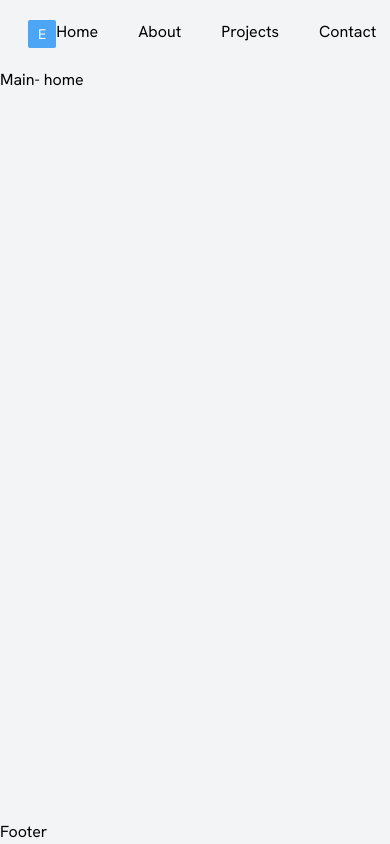
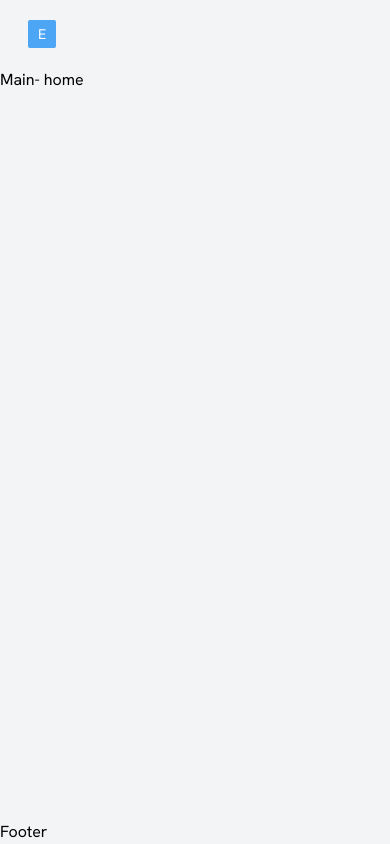
Before and after one commit to Esther-tech/portfolio-2024, a Next.js app: page / in a window 390 px wide. Built offline with nearby package versions, Linux system fonts and the light colour scheme.

Commit message:
add dynamic nav items

```diff
--- a/components/header.tsx
+++ b/components/header.tsx
@@ -1,29 +1,40 @@
 import Link from "next/link";
 import React from "react";
+import NavItem from "./navItem";
+
+const navItems = [
+  {
+    title: "Home",
+    href: "/",
+  },
+  { title: "About", href: "/about" },
+  {
+    title: "Projects",
+    href: "/projects",
+  },
+  {
+    title: "Contact",
+    href: "/contact",
+  },
+];
 
 export default function Header() {
   return (
     <header className="flex justify-between py-5 px-7">
-      <div>
       <Link href="/">
         <div className="bg-[#4da5f5] px-2.5 py-1 rounded-sm text-white text-sm">
           E
         </div>
       </Link>
-      </div>
-      <ul className="flex gap-10">
-        <li>
-          <Link href="/">Home</Link>
+      <ul className="hidden md:flex gap-10">
+        {navItems.map((item, i) => {
+          const { title, href } = item;
+          return (
+            <li key={i}>
+              <NavItem title={title} href={href} />
             </li>
-        <li>
-          <Link href="/about">About</Link>
-        </li>
-        <li>
-          <Link href="/projects">Projects</Link>
-        </li>
-        <li>
-          <Link href="/contact">Contact</Link>
-        </li>
+          );
+        })}
       </ul>
     </header>
   );
--- /dev/null
+++ b/components/navItem.tsx
@@ -0,0 +1,12 @@
+import React from "react";
+import Link from "next/link";
+
+export default function NavItem({
+  title,
+  href,
+}: {
+  title: string;
+  href: string;
+}) {
+  return <Link href={href}>{title}</Link>;
+}
```
Lines whose indentation alone changed are shown as unchanged.
